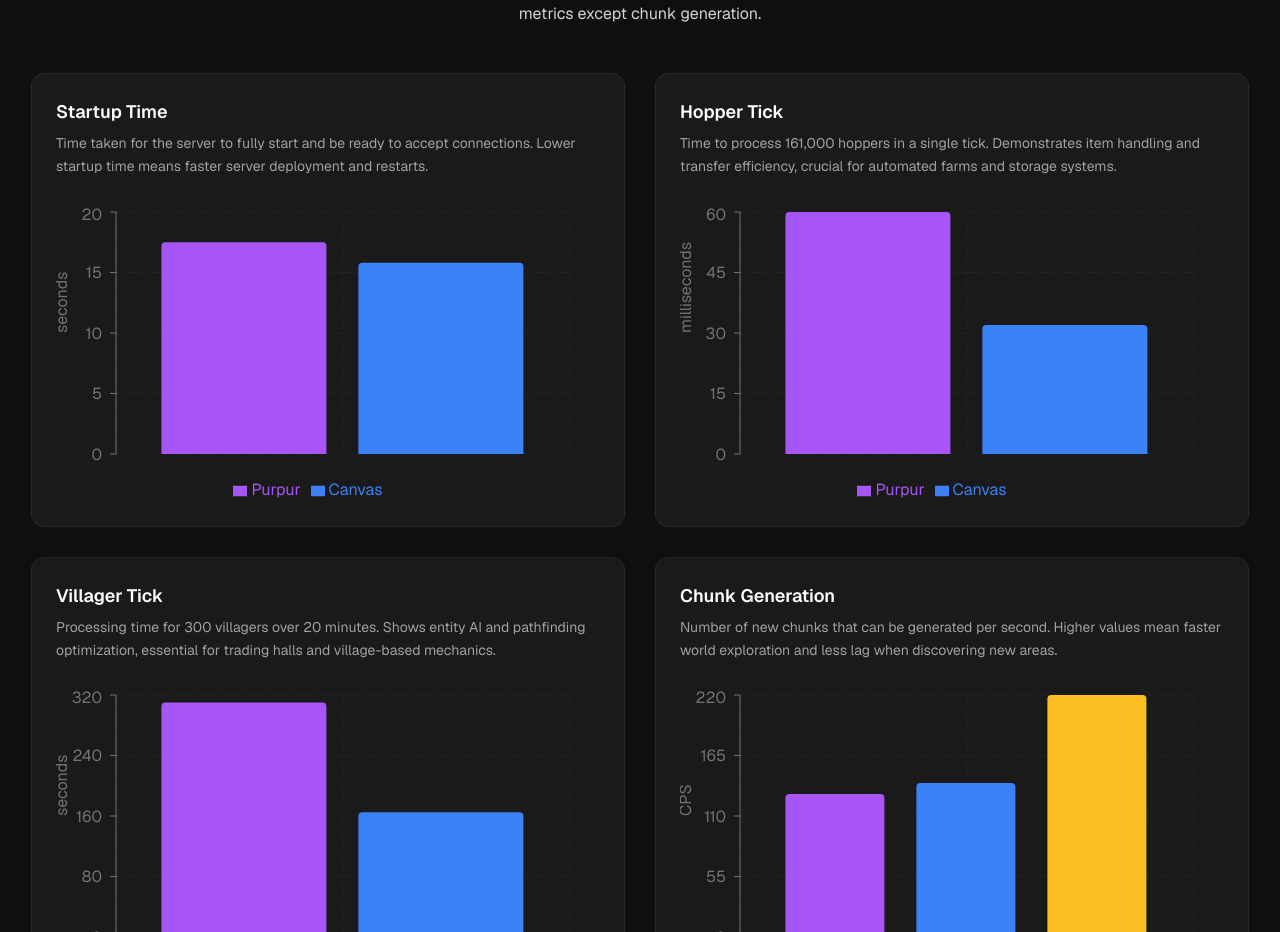
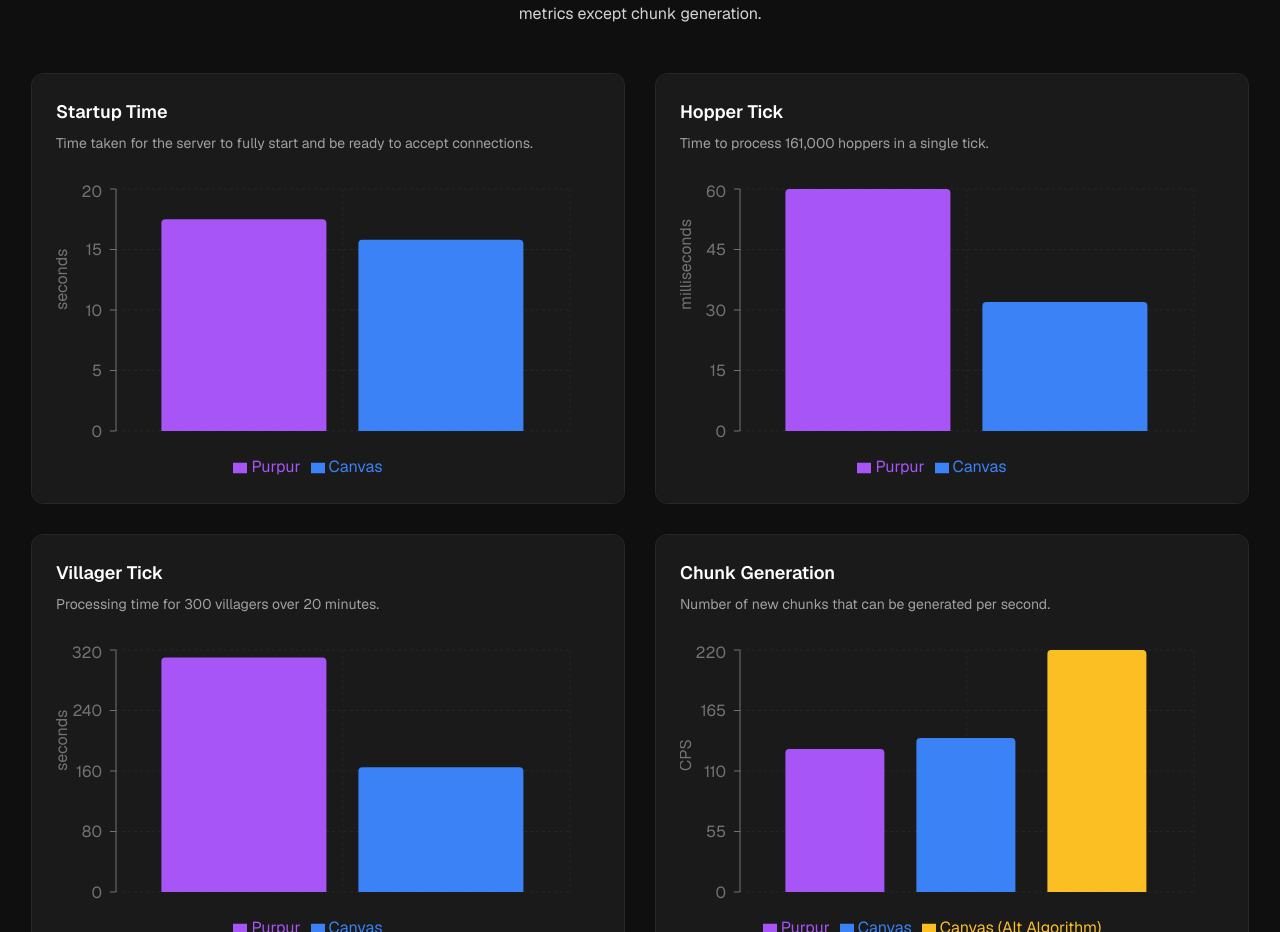
Before and after one commit to Farosdos/Website-Turkish, a Next.js app: page / in a window 1280 px wide. Shown: the part 2041-2973 px from the top of the page. Built offline with nearby package versions, Linux system fonts and the light colour scheme.

Commit message:
chore: simplify benchmark descriptions

```diff
--- a/src/components/benchmark-section.tsx
+++ b/src/components/benchmark-section.tsx
@@ -8,7 +8,7 @@
     name: 'Startup Time',
     unit: 'seconds',
     description:
-      'Time taken for the server to fully start and be ready to accept connections. Lower startup time means faster server deployment and restarts.',
+      'Time taken for the server to fully start and be ready to accept connections.',
     Purpur: 17.5,
     Canvas: 15.8,
   },
@@ -16,7 +16,7 @@
     name: 'Hopper Tick',
     unit: 'milliseconds',
     description:
-      'Time to process 161,000 hoppers in a single tick. Demonstrates item handling and transfer efficiency, crucial for automated farms and storage systems.',
+      'Time to process 161,000 hoppers in a single tick.',
     Purpur: 60,
     Canvas: 32,
   },
@@ -24,7 +24,7 @@
     name: 'Villager Tick',
     unit: 'seconds',
     description:
-      'Processing time for 300 villagers over 20 minutes. Shows entity AI and pathfinding optimization, essential for trading halls and village-based mechanics.',
+      'Processing time for 300 villagers over 20 minutes.',
     Purpur: 310,
     Canvas: 165,
   },
@@ -32,7 +32,7 @@
     name: 'Chunk Generation',
     unit: 'CPS',
     description:
-      'Number of new chunks that can be generated per second. Higher values mean faster world exploration and less lag when discovering new areas.',
+      'Number of new chunks that can be generated per second.',
     Purpur: 130,
     Canvas: 140,
     'Canvas (Alt)': 220,
```
